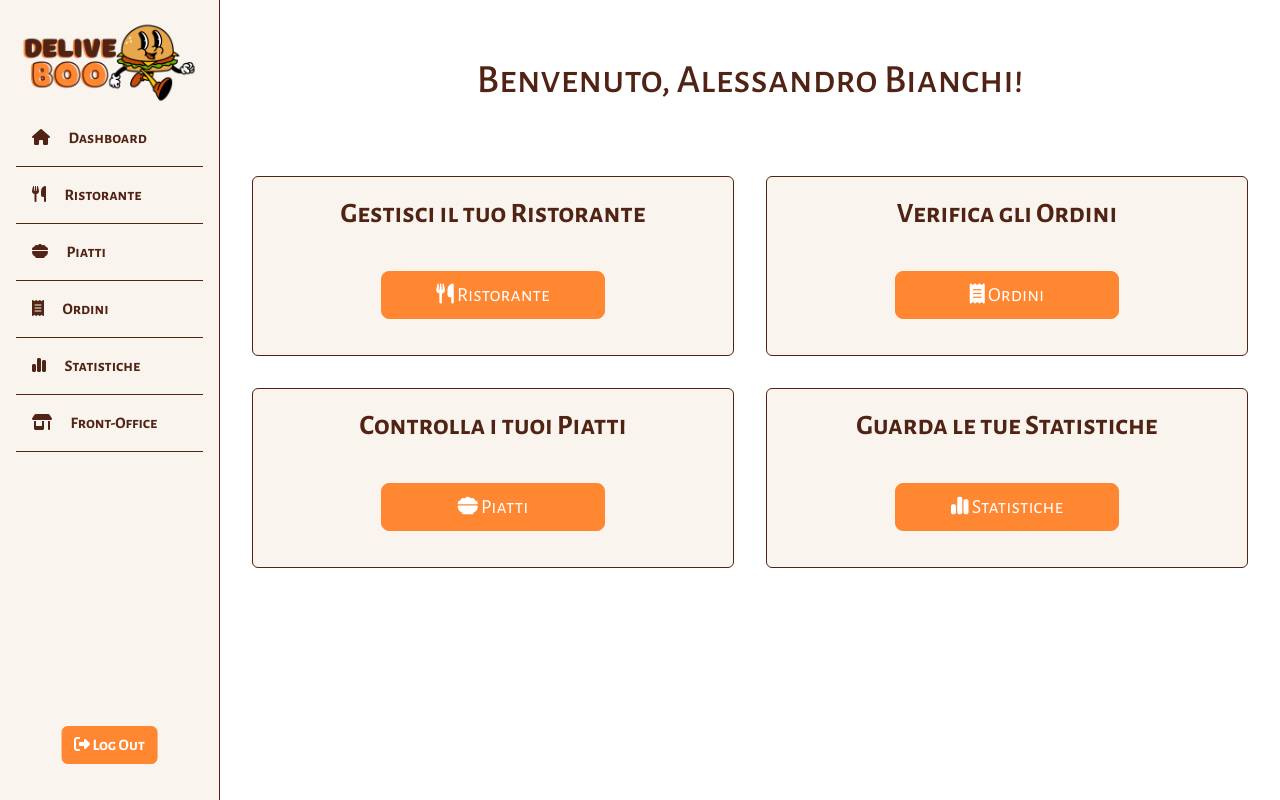
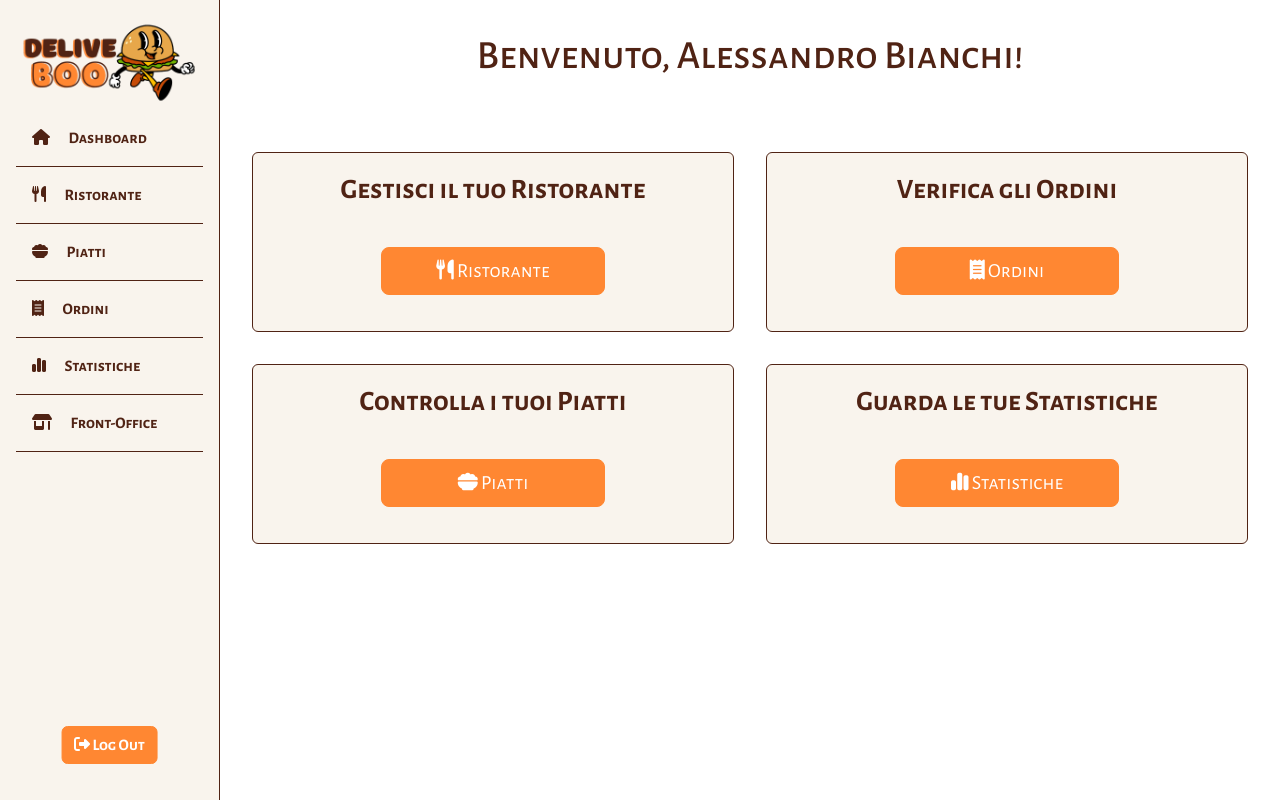
Before and after one commit to ClaudioScordari/deliveboo-backend, a Laravel app: page /admin/dashboard in a window 1280 px wide. Run offline with Laravel 10, Linux system fonts and the light colour scheme; a user stored in the database is signed in; data comes from the database, SQL or seed files in the repository; style sheets or scripts are compiled from the project's sources; parts of the project's set-up code (start-up, migrations or seed data) failed here and were passed over.

Commit message:
FIX minor issue

```diff
--- a/resources/views/layouts/app.blade.php
+++ b/resources/views/layouts/app.blade.php
@@ -168,7 +168,7 @@
 
     <!-- Page Content -->
     <div id="page-content-wrapper" class="w-100">
-        <main class="container py-4">
+        <main class="container">
             @yield('main-content')
         </main>
     </div>
```
